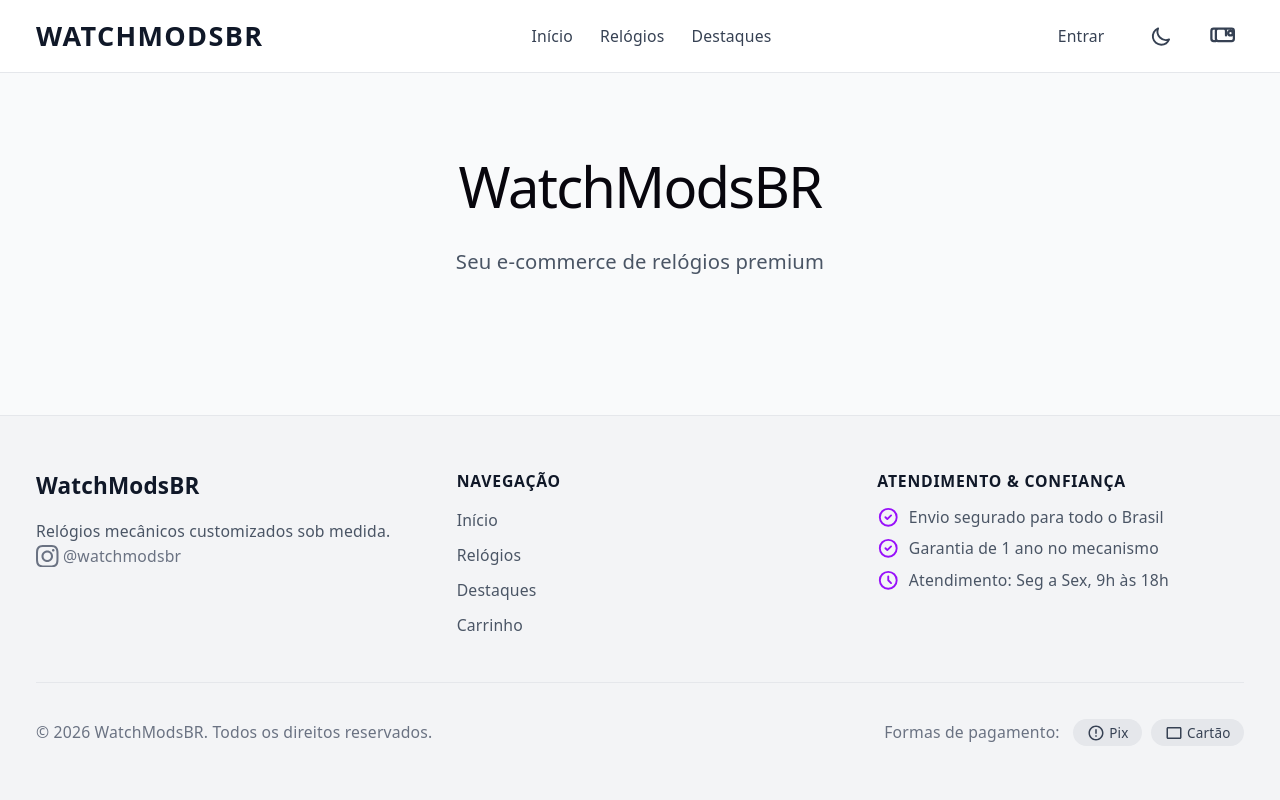
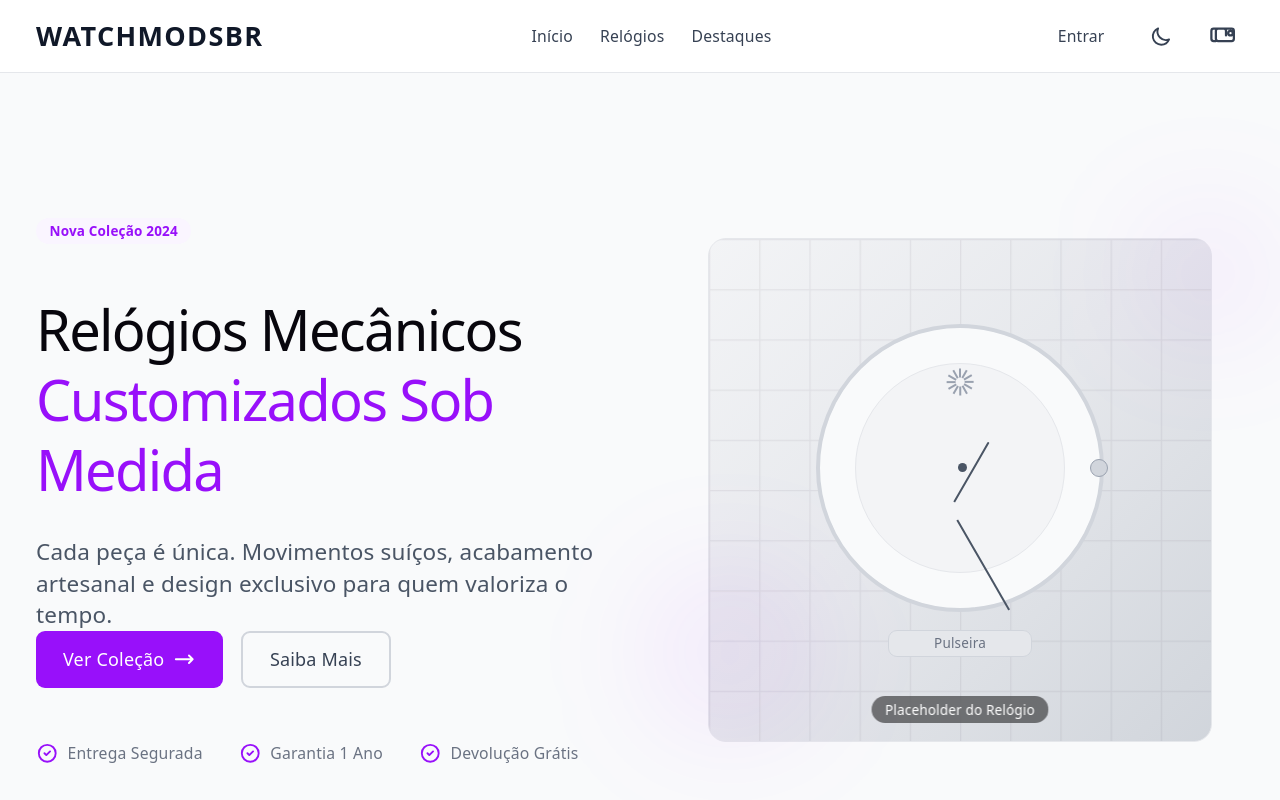
Before and after one commit to BernardoBGaussmann/watchmods-ecommerce, a React (Vite) app: page / in a window 1280 px wide. Shown: the top 800 px of the page. Built offline with nearby package versions, Linux system fonts and the light colour scheme.

Commit message:
feat(app): import and render Hero component

```diff
--- a/src/App.jsx
+++ b/src/App.jsx
@@ -1,9 +1,10 @@
 import Header from './components/Header';
 import Footer from './components/Footer';
+import Hero from './components/Hero';
 
 /**
  * App - Componente raiz da aplicação WatchModsBR
- * Inclui Header, área principal de conteúdo e Footer
+ * Inclui Header, Hero, área principal de conteúdo e Footer
  */
 function App() {
   return (
@@ -13,6 +14,10 @@ function App() {
 
       {/* Área principal de conteúdo - flex-1 empurra footer para baixo */}
       <main className="flex-1 pt-16">
+        {/* Hero Section */}
+        <Hero />
+
+        {/* Conteúdo adicional */}
         <div className="max-w-7xl mx-auto px-4 sm:px-6 lg:px-8 py-12">
           <div className="text-center">
             <h1 className="text-4xl sm:text-5xl font-bold text-gray-900 dark:text-white mb-4">
```
